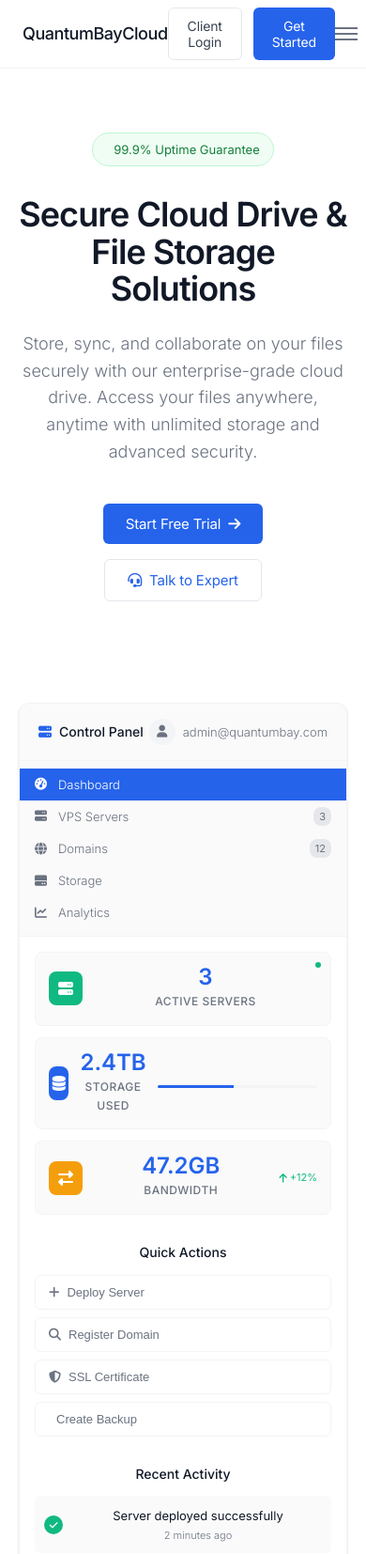
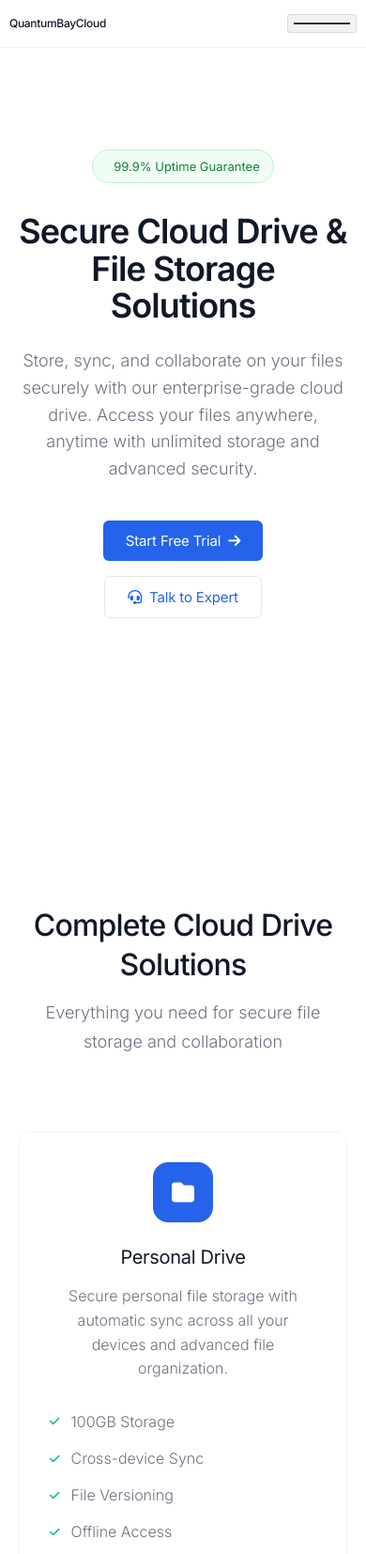
Before and after one commit to theshantanusingh/quantumbaycloud-frontend, a website: page public/index.html in a window 390 px wide. Shown: the top 1654 px of the page at 94% size. Drawn offline with Linux system fonts and the light colour scheme.

Commit message:
Chores: Updated Navbar for smaller devices

```diff
--- a/public/index.html
+++ b/public/index.html
@@ -28,7 +28,7 @@
                 <button class="btn-secondary">Client Login</button>
                 <button class="btn-primary">Get Started</button>
             </div>
-            <div class="hamburger">
+            <div class="hamburger" onclick="document.querySelector('.nav-menu').classList.toggle('active')">
                 <span></span>
                 <span></span>
                 <span></span>
--- a/public/script.js
+++ b/public/script.js
@@ -1,14 +1,4 @@
 // Same JavaScript code as the previous version
-// Mobile Navigation
-const hamburger = document.querySelector('.hamburger');
-const navMenu = document.querySelector('.nav-menu');
-
-if (hamburger) {
-    hamburger.addEventListener('click', () => {
-        navMenu.classList.toggle('active');
-        hamburger.classList.toggle('active');
-    });
-}
 
 // Smooth Scrolling
 document.querySelectorAll('a[href^="#"]').forEach(anchor => {
@@ -65,44 +55,7 @@ document.querySelectorAll('.action-btn').forEach(btn => {
     });
 });
 
-// Progress Bar Animation
-function animateProgressBars() {
-    const progressBars = document.querySelectorAll('.progress-bar');
-    progressBars.forEach(bar => {
-        const targetWidth = bar.style.width;
-        bar.style.width = '0%';
-        setTimeout(() => {
-            bar.style.width = targetWidth;
-        }, 500);
-    });
-}
-
-// Intersection Observer for Animations
-const observerOptions = {
-    threshold: 0.1,
-    rootMargin: '0px 0px -50px 0px'
-};
-
-const observer = new IntersectionObserver((entries) => {
-    entries.forEach(entry => {
-        if (entry.isIntersecting) {
-            entry.target.style.opacity = '1';
-            entry.target.style.transform = 'translateY(0)';
-
-            if (entry.target.classList.contains('control-panel')) {
-                setTimeout(animateProgressBars, 800);
-            }
-        }
-    });
-}, observerOptions);
-
-// Observe elements for animation
-document.querySelectorAll('.service-card, .feature-item, .pricing-card, .control-panel').forEach(el => {
-    el.style.opacity = '0';
-    el.style.transform = 'translateY(20px)';
-    el.style.transition = 'all 0.6s ease-out';
-    observer.observe(el);
-});
+// Simplified - removed annoying animations
 
 // Button Click Handlers
 document.querySelectorAll('.btn-primary, .btn-secondary, .btn-outline').forEach(btn => {
@@ -205,6 +158,7 @@ function showNotification(message, type = 'info') {
     }, 3000);
 }
 
+
 // Initialize animations on page load
 document.addEventListener('DOMContentLoaded', () => {
     const heroElements = document.querySelectorAll('.hero-content > *');
--- a/public/style.css
+++ b/public/style.css
@@ -67,6 +67,22 @@ h6 {
     transition: all 0.3s ease;
 }
 
+
+.hamburger.active span:nth-child(1) {
+    transform: rotate(45deg) translate(5px, 5px);
+    background: #2563eb;
+}
+
+.hamburger.active span:nth-child(2) {
+    opacity: 0;
+    transform: translateX(20px);
+}
+
+.hamburger.active span:nth-child(3) {
+    transform: rotate(-45deg) translate(7px, -6px);
+    background: #2563eb;
+}
+
 .nav-container {
     max-width: 1200px;
     margin: 0 auto;
@@ -91,6 +107,19 @@ h6 {
 .nav-menu {
     display: flex;
     gap: 40px;
+}
+
+.nav-menu.active {
+    display: block !important;
+    position: absolute;
+    top: 100%;
+    left: 0;
+    right: 0;
+    background: white;
+    border: 1px solid #ddd;
+    padding: 10px 0;
+    z-index: 1000;
+    box-shadow: 0 2px 8px rgba(0,0,0,0.1);
 }
 
 .nav-link {
@@ -136,7 +165,6 @@ h6 {
 
 .btn-primary:hover {
     background: #1d4ed8;
-    transform: translateY(-1px);
 }
 
 .btn-secondary {
@@ -577,7 +605,6 @@ h6 {
 }
 
 .service-card:hover {
-    transform: translateY(-4px);
     box-shadow: 0 10px 25px rgba(0, 0, 0, 0.1);
     border-color: #e5e7eb;
 }
@@ -878,7 +905,6 @@ input:checked + .slider:before {
 }
 
 .pricing-card:hover {
-    transform: translateY(-4px);
     box-shadow: 0 10px 25px rgba(0, 0, 0, 0.1);
 }
 
@@ -1065,18 +1091,22 @@ input:checked + .slider:before {
     color: #2563eb;
 }
 
-/* Responsive Design */
+/* Hamburger Menu - Simple */
 .hamburger {
     display: none;
-    flex-direction: column;
     cursor: pointer;
+    padding: 5px;
+    background: #f0f0f0;
+    border: 1px solid #ddd;
+    border-radius: 3px;
 }
 
 .hamburger span {
-    width: 24px;
+    display: block;
+    width: 18px;
     height: 2px;
-    background: #6b7280;
-    margin: 2px 0;
+    background: #333;
+    margin: 3px 0;
     transition: 0.3s;
 }
 
@@ -1096,15 +1126,19 @@ input:checked + .slider:before {
     .hero .container {
         grid-template-columns: 1fr;
         text-align: center;
-        gap: 60px;
+        gap: 40px;
     }
 
     .hero-title {
-        font-size: 2.75rem;
+        font-size: 2.5rem;
+    }
+
+    .hero-subtitle {
+        font-size: 1.125rem;
     }
 
     .control-panel {
-        max-width: 500px;
+        max-width: 100%;
         margin: 0 auto;
     }
 
@@ -1125,28 +1159,67 @@ input:checked + .slider:before {
         transform: none;
     }
 
-    .pricing-grid {
-        gap: 16px;
-    }
-
-    .pricing-card {
-        min-width: 260px;
-        max-width: 320px;
-    }
-
     .features-grid {
         grid-template-columns: repeat(auto-fit, minmax(280px, 1fr));
-        gap: 32px;
+        gap: 24px;
+    }
+
+    .services-grid {
+        grid-template-columns: repeat(auto-fit, minmax(320px, 1fr));
+        gap: 24px;
+    }
+
+    .pricing-grid {
+        gap: 24px;
+    }
+
+    /* Show hamburger on tablets too */
+    .nav-menu {
+        display: none !important;
+    }
+
+    .hamburger {
+        display: flex !important;
+        cursor: pointer;
+        z-index: 1002;
+        position: relative;
+        background-color: rgba(0, 0, 0, 0.05);
+        border: 1px solid rgba(0, 0, 0, 0.1);
+    }
+
+    .hamburger:hover {
+        background-color: rgba(0, 0, 0, 0.1);
+        border-color: rgba(0, 0, 0, 0.2);
+    }
+
+    /* Hide hero visuals on tablet */
+    .hero-visual {
+        display: none;
     }
 }
 
 @media (max-width: 768px) {
     .nav-menu {
+        display: none !important;
+    }
+
+    .hamburger {
+        display: flex !important;
+        cursor: pointer;
+        z-index: 1002;
+        position: relative;
+    }
+
+    .nav-container {
+        padding: 0 16px;
+    }
+
+    .nav-logo {
+        font-size: 16px;
+    }
+
+    .nav-buttons {
         display: none;
-    }
-
-    .hamburger {
-        display: flex;
     }
 
     .hero-title {
@@ -1220,26 +1293,38 @@ input:checked + .slider:before {
     .container {
         padding: 0 20px;
     }
-}
-
-/* Animations */
-@keyframes fadeInUp {
-    from {
-        opacity: 0;
-        transform: translateY(20px);
-    }
-    to {
-        opacity: 1;
-        transform: translateY(0);
-    }
-}
-
-.hero-content > *,
-.service-card,
-.feature-item,
-.pricing-card {
-    animation: fadeInUp 0.6s ease-out;
-}
+
+    .nav-container {
+        height: 50px;
+        padding: 0 10px;
+    }
+
+    .nav-logo {
+        font-size: 12px;
+    }
+
+    .hamburger {
+        padding: 3px;
+    }
+
+    .hamburger span {
+        width: 14px;
+        height: 1.5px;
+        margin: 2px 0;
+    }
+
+    .hamburger {
+        padding: 6px;
+    }
+
+    .hamburger span {
+        width: 20px;
+        height: 2px;
+        margin: 2px 0;
+    }
+}
+
+/* Animations - Simplified */
 
 /* Pricing Preview */
 .pricing-preview {
```
Also changed, not shown: public/about.html (+1 -1 lines), public/contact.html (+1 -1 lines), public/features.html (+1 -1 lines), public/help.html (+1 -1 lines), public/pricing.html (+1 -1 lines), public/privacy.html (+1 -1 lines).
